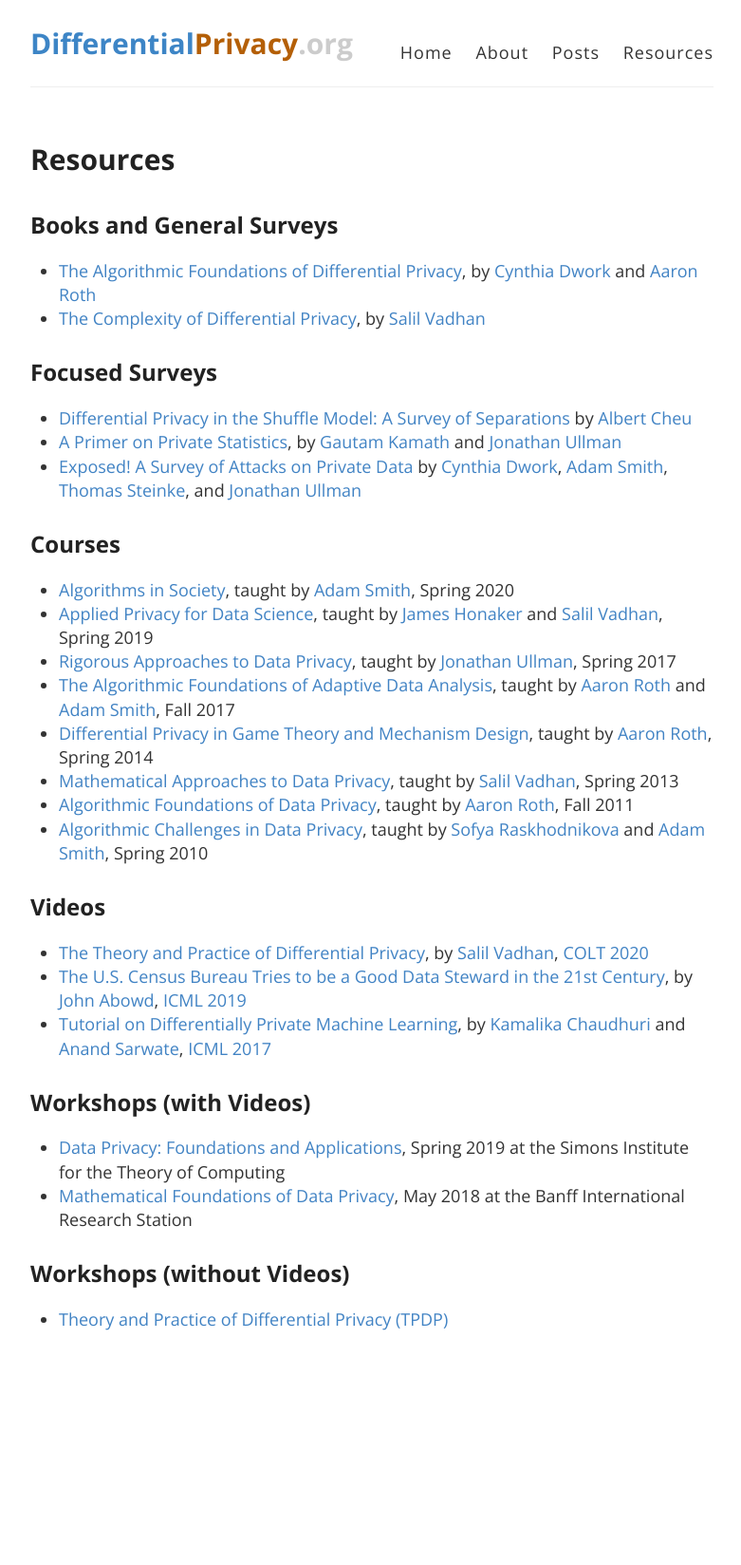
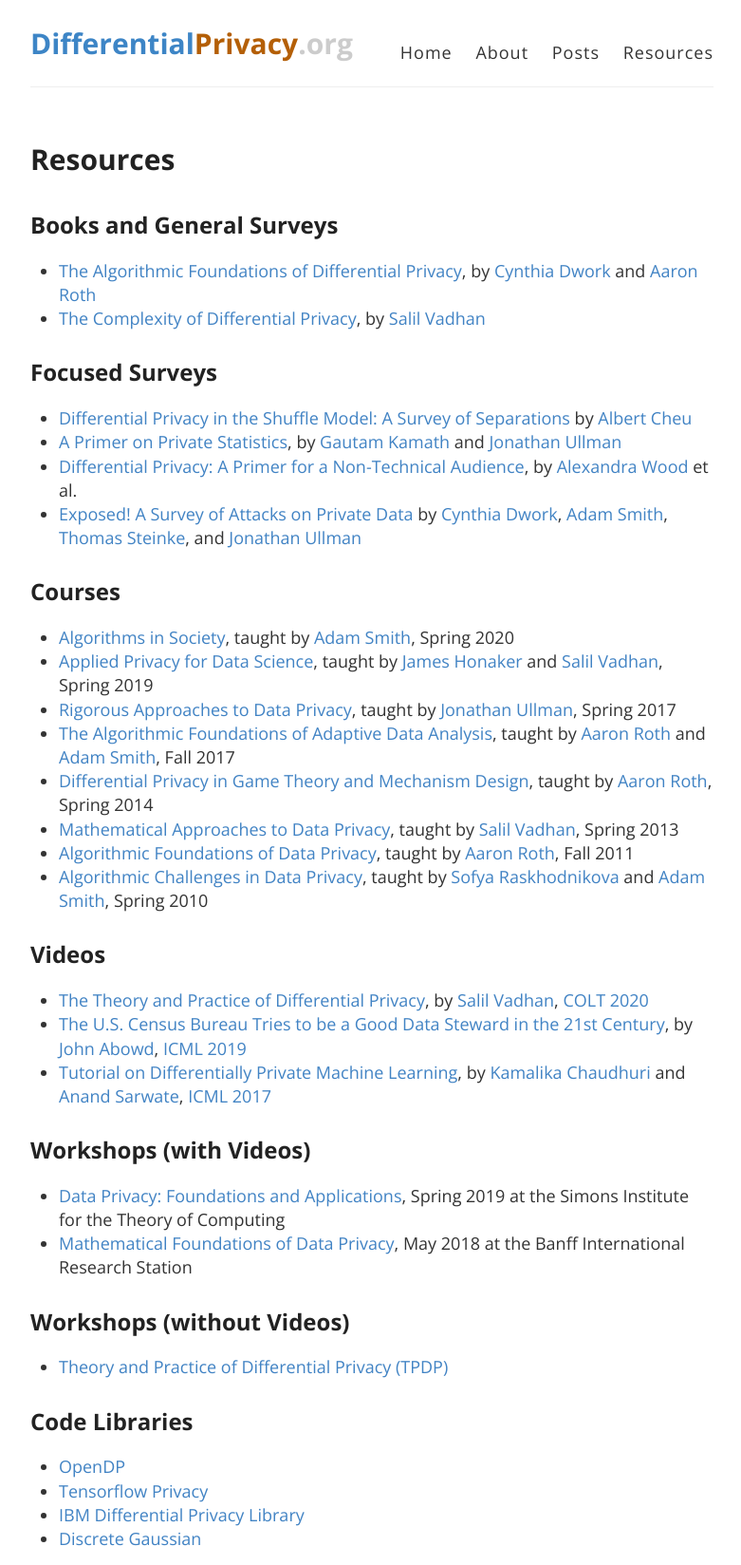
Before and after one commit to differentialprivacy/differentialprivacy, a Jekyll site: the page built from resources.md, in a window 1280 px wide. Shown: the whole page at 95% size, without its empty margins (248-1029 px from the left). Built offline with Jekyll 4.4.1, drawn with Linux system fonts in a browser that asks for light colours; before the commit the page ends 1417 px from its top, so only the background shows below that.

Commit message:
Update resources.md
added code & non-technical intro

```diff
--- a/resources.md
+++ b/resources.md
@@ -11,6 +11,7 @@ permalink: /resources/
 ## Focused Surveys
 * [Differential Privacy in the Shuffle Model: A Survey of Separations](https://www.ccis.northeastern.edu/home/albertcheu/survey-june-23.pdf) by [Albert Cheu](http://www.ccs.neu.edu/home/albertcheu/)
 * [A Primer on Private Statistics](https://arxiv.org/abs/2005.00010), by [Gautam Kamath](http://www.gautamkamath.com/) and [Jonathan Ullman](http://www.ccs.neu.edu/home/jullman/)
+* [Differential Privacy: A Primer for a Non-Technical Audience](https://salil.seas.harvard.edu/files/salil/files/differential_privacy_primer_nontechnical_audience.pdf), by [Alexandra Wood](https://cyber.harvard.edu/people/awood) et al.
 * [Exposed! A Survey of Attacks on Private Data](https://privacytools.seas.harvard.edu/publications/exposed-survey-attacks-private-data) by [Cynthia Dwork](https://www.microsoft.com/en-us/research/people/dwork/), [Adam Smith](https://cs-people.bu.edu/ads22/), [Thomas Steinke](http://www.thomas-steinke.net/), and [Jonathan Ullman](http://www.ccs.neu.edu/home/jullman/)
 
 ## Courses
@@ -34,3 +35,9 @@ permalink: /resources/
 
 ## Workshops (without Videos)
 * [Theory and Practice of Differential Privacy (TPDP)](https://tpdp.journalprivacyconfidentiality.org/)
+
+## Code Libraries
+* [OpenDP](https://github.com/opendifferentialprivacy/)
+* [Tensorflow Privacy](https://github.com/tensorflow/privacy)
+* [IBM Differential Privacy Library](https://github.com/IBM/differential-privacy-library)
+* [Discrete Gaussian](https://github.com/IBM/discrete-gaussian-differential-privacy)
```
